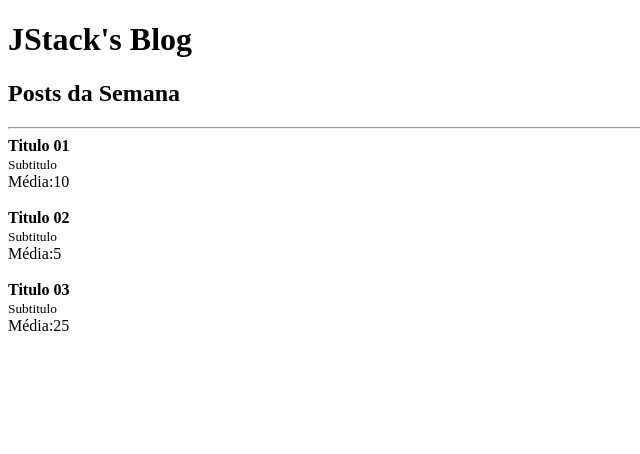
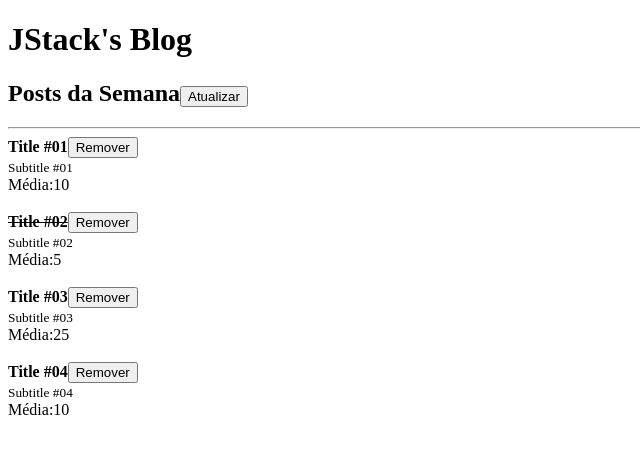
Before and after one commit to iwprogramacao/estudos-jstack, a React app in the folder react-fundamentos/: page / in a window 1280 px wide. Shown: the top 454 px of the page, without its empty margins (0-640 px from the left). Built offline with nearby package versions, Linux system fonts and the light colour scheme.

Commit message:
Commit para verificação de erro no component App

```diff
--- a/react-fundamentos/src/App.js
+++ b/react-fundamentos/src/App.js
@@ -1,29 +1,61 @@
-import React from 'react';
+import React, { useState } from 'react';
 
 import Header from './Header';
 import Post from './Post';
 
 export default function App() {
+  const [posts, setPosts] = useState([
+    {
+      id: Math.random(), title: 'Title #01', subtitle: 'Subtitle #01', likes: 20, read: false,
+    },
+    {
+      id: Math.random(), title: 'Title #02', subtitle: 'Subtitle #02', likes: 10, read: true,
+    },
+    {
+      id: Math.random(), title: 'Title #03', subtitle: 'Subtitle #03', likes: 50, read: false,
+    },
+    {
+      id: Math.random(), title: 'Title #04', subtitle: 'Subtitle #04', likes: 20, read: false,
+    },
+  ]);
+
+  function handleRefresh() {
+    setPosts((prevState) => [
+      ...prevState,
+      {
+        id: Math.random(),
+        title: `Title #0${prevState.length + 1}`,
+        subtitle: `Subtitle #0${prevState.length + 1}`,
+        likes: 20,
+        read: false,
+      },
+    ]);
+  }
+
+  function handleRemovePost(postId) {
+    setPosts((prevState) => {
+      prevState.filter((post) => post.id !== postId);
+    });
+  }
+
   return (
     <>
       <Header title="JStack's Blog">
-        <h2>Posts da Semana</h2>
+        <h2>
+          Posts da Semana
+          <button type="button" onClick={handleRefresh}>Atualizar</button>
+        </h2>
       </Header>
 
       <hr />
 
-      <Post
-        likes={20}
-        post={{ title: 'Titulo 01', subtitle: 'Subtitulo' }}
-      />
-      <Post
-        likes={10}
-        post={{ title: 'Titulo 02', subtitle: 'Subtitulo' }}
-      />
-      <Post
-        likes={50}
-        post={{ title: 'Titulo 03', subtitle: 'Subtitulo' }}
-      />
+      {posts.map((post) => (
+        <Post
+          key={post.id}
+          onRemove={handleRemovePost}
+          post={post}
+        />
+      ))}
     </>
   );
 }
--- a/react-fundamentos/src/Header.js
+++ b/react-fundamentos/src/Header.js
@@ -11,7 +11,7 @@ export default function Header({ title, children }) {
 }
 
 Header.propTypes = {
-  title: PropTypes.string.isRequired,
+  title: PropTypes.string,
   children: PropTypes.node.isRequired,
 };
 
--- a/react-fundamentos/src/Post.js
+++ b/react-fundamentos/src/Post.js
@@ -1,18 +1,17 @@
 import React from 'react';
 import PropTypes from 'prop-types';
 
-export default function Post({ post, likes }) {
+export default function Post({ post, onRemove }) {
   return (
     <>
       <article>
-        <strong>{post.title}</strong>
-
+        <strong>{post.read ? <s>{post.title}</s> : post.title }</strong>
+        <button type="button" onClick={() => onRemove(post.id)}>Remover</button>
         <br />
         <small>{post.subtitle}</small>
         <br />
         Média:
-
-        {likes / 2}
+        {post.likes / 2}
       </article>
       <br />
     </>
@@ -20,9 +19,12 @@ export default function Post({ post, likes }) {
 }
 
 Post.propTypes = {
-  likes: PropTypes.number.isRequired,
+  onRemove: PropTypes.func.isRequired,
   post: PropTypes.shape({
+    id: PropTypes.number.isRequired,
     title: PropTypes.string.isRequired,
     subtitle: PropTypes.string.isRequired,
+    likes: PropTypes.number.isRequired,
+    read: PropTypes.bool.isRequired,
   }).isRequired,
 };
```
